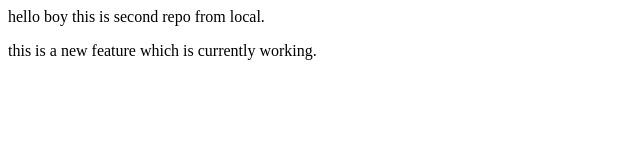
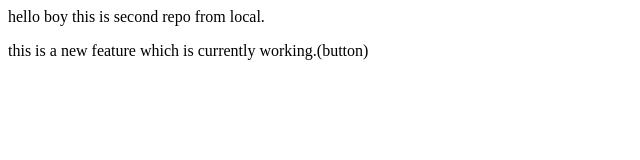
Before and after one commit to Nels0695/localrepo, a plain HTML site: page index.html in a window 1280 px wide. Shown: the full height of the page, 0-640 px from the left. Drawn offline with Linux system fonts and the light colour scheme.

Commit message:
add button

```diff
--- a/index.html
+++ b/index.html
@@ -1,2 +1,2 @@
 <p>hello boy this is second repo from local.</p>
-<p>this is a new feature which is currently working.</p>
+<p>this is a new feature which is currently working.(button)</p>
```
